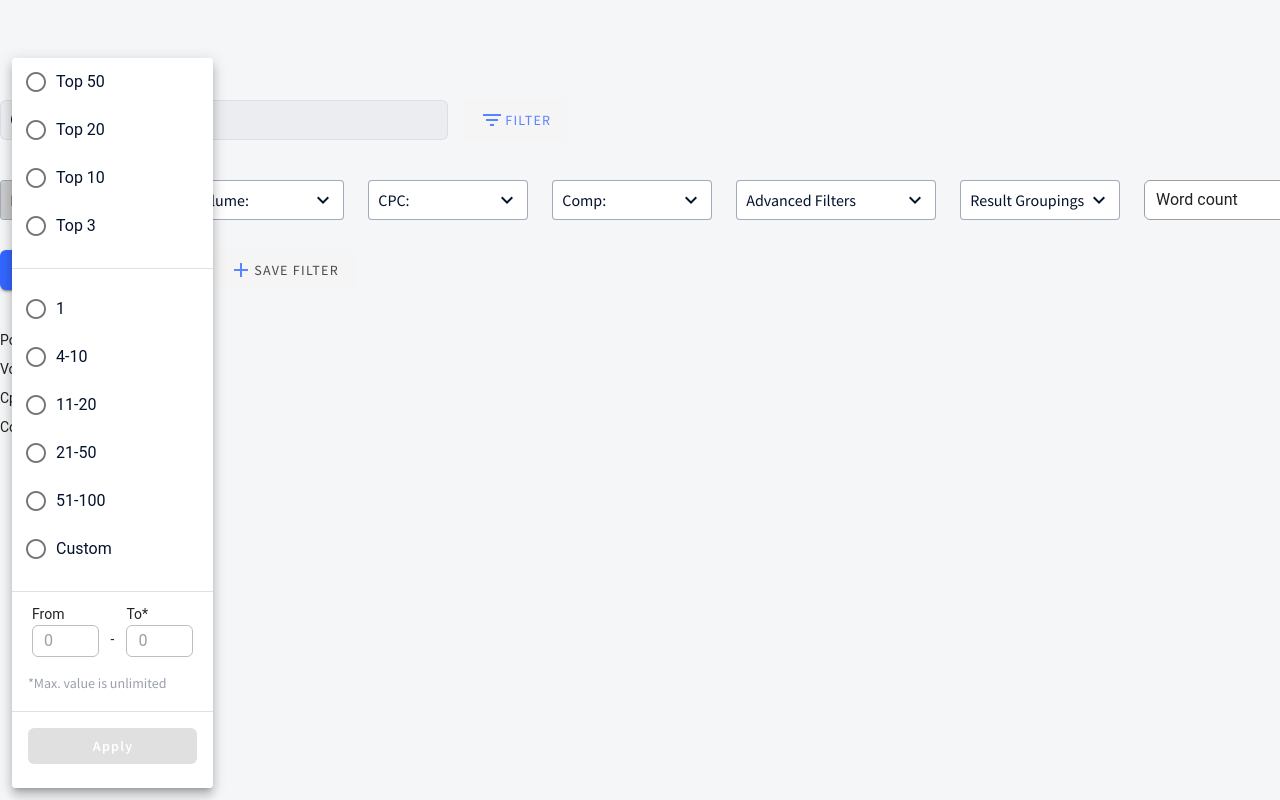
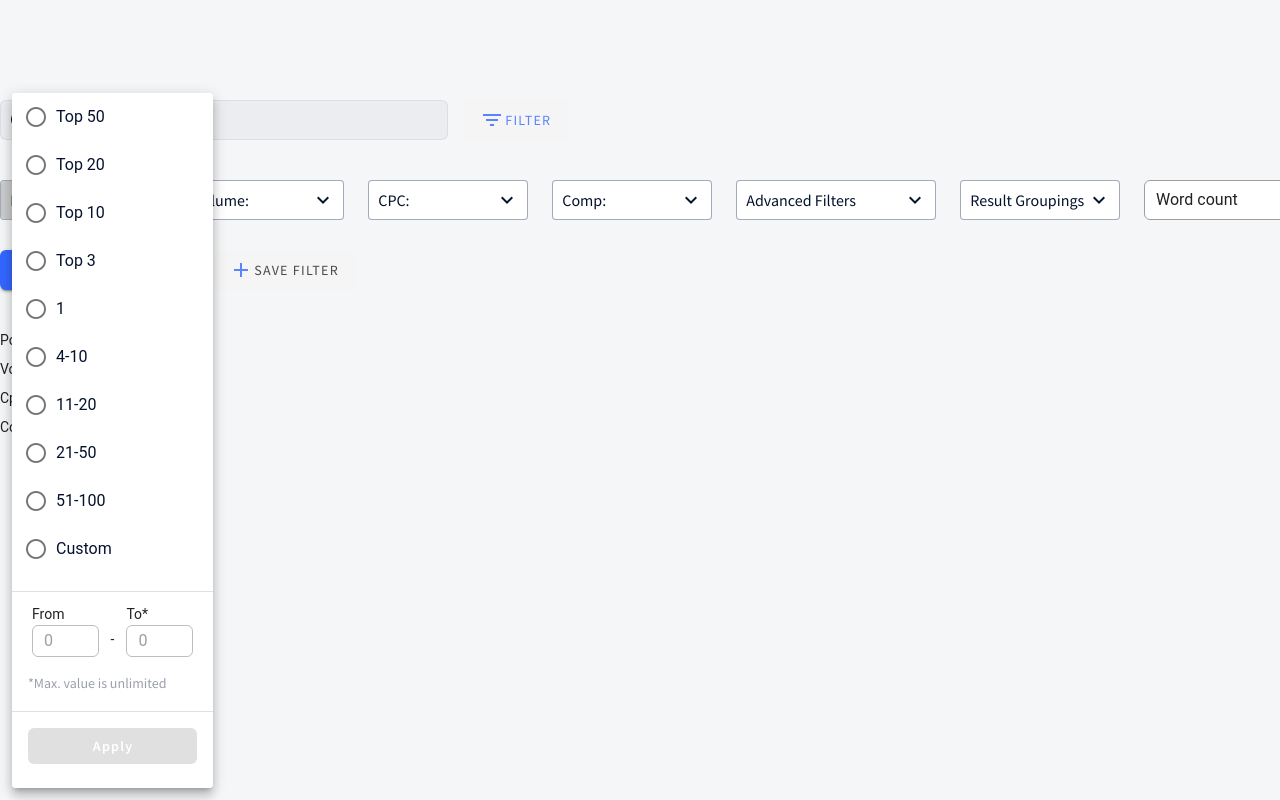
Before and after one commit to MrNedNick/vue-cpanel-filters, a Vue app: page / in a window 1280 px wide. Both pictures are taken after a click on the button "Pos:". Shown: the top 800 px of the page. Built offline with nearby package versions, Linux system fonts and the light colour scheme.

Commit message:
Fix position filter (not final version)

```diff
--- a/src/components/Filters/PositionFilter.vue
+++ b/src/components/Filters/PositionFilter.vue
@@ -16,12 +16,12 @@
           :title="data.title"
           @update-title="update"
         />
-        <v-divider />
+        <!-- <v-divider />
         <radio-select
           :items="positionRadioBtns"
           :title="data.title"
           @update-title="update"
-        />
+        /> -->
         <custom-section :range="data" :title="data.title" />
         <div class="bottom">
           <apply-btn :title="data.title" @close="$refs.menu.save()" />
@@ -66,8 +66,8 @@ export default {
           label: "Top 3",
           value: "Top 3",
         },
-      ],
-      positionRadioBtns: [
+      // ],
+      // positionRadioBtns: [
         {
           id: 5,
           label: "1",
--- a/src/components/Shared/RadioSelect.vue
+++ b/src/components/Shared/RadioSelect.vue
@@ -16,17 +16,17 @@
 <script>
 export default {
   props: ["title", "items"],
+  data: function () {
+    return {
+      itemTitle: this.title,
+    };
+  },
   methods: {
     updateTitle() {
       let newTitle = this.itemTitle;
       this.$emit("update-title", newTitle);
     },
   },
-  data: function () {
-    return {
-      itemTitle: this.title,
-    };
-  },
 };
 </script>
 
```
